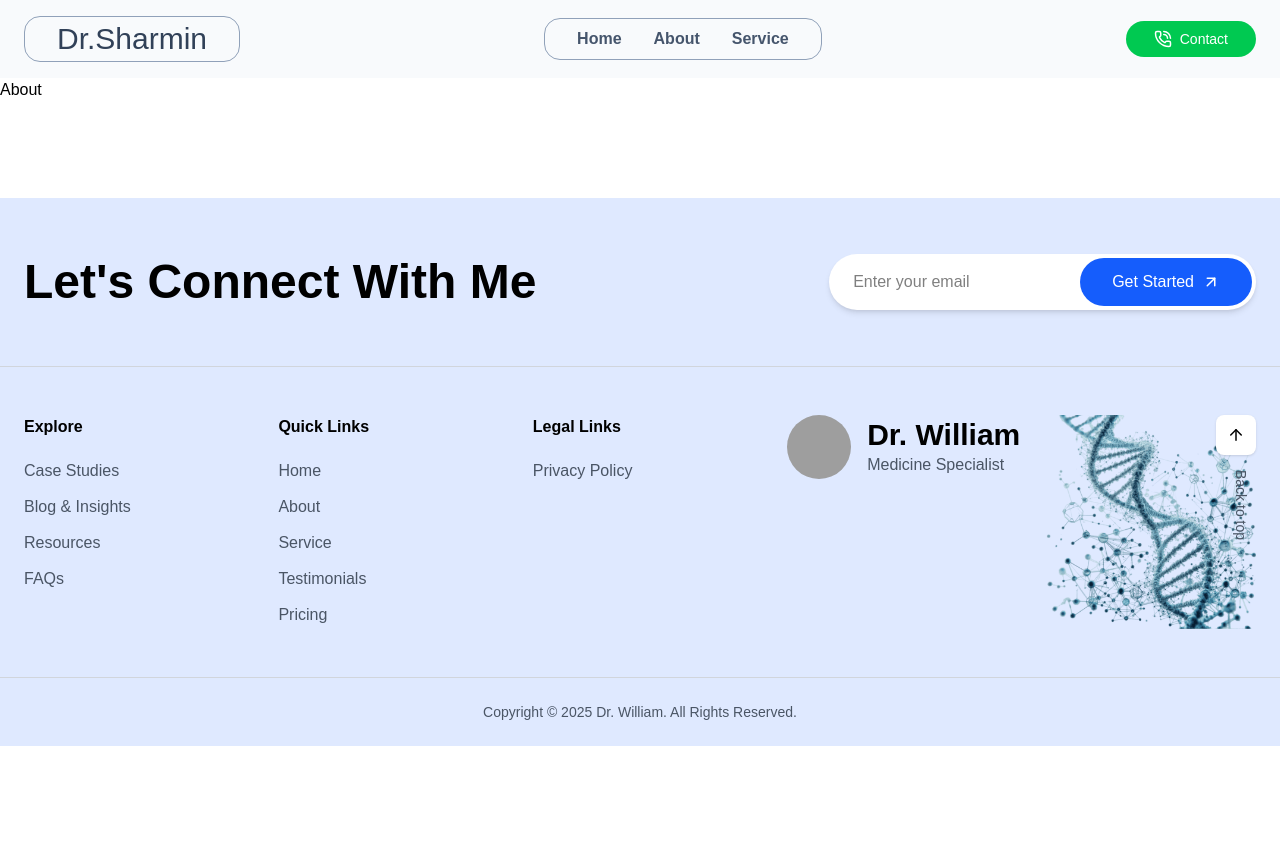
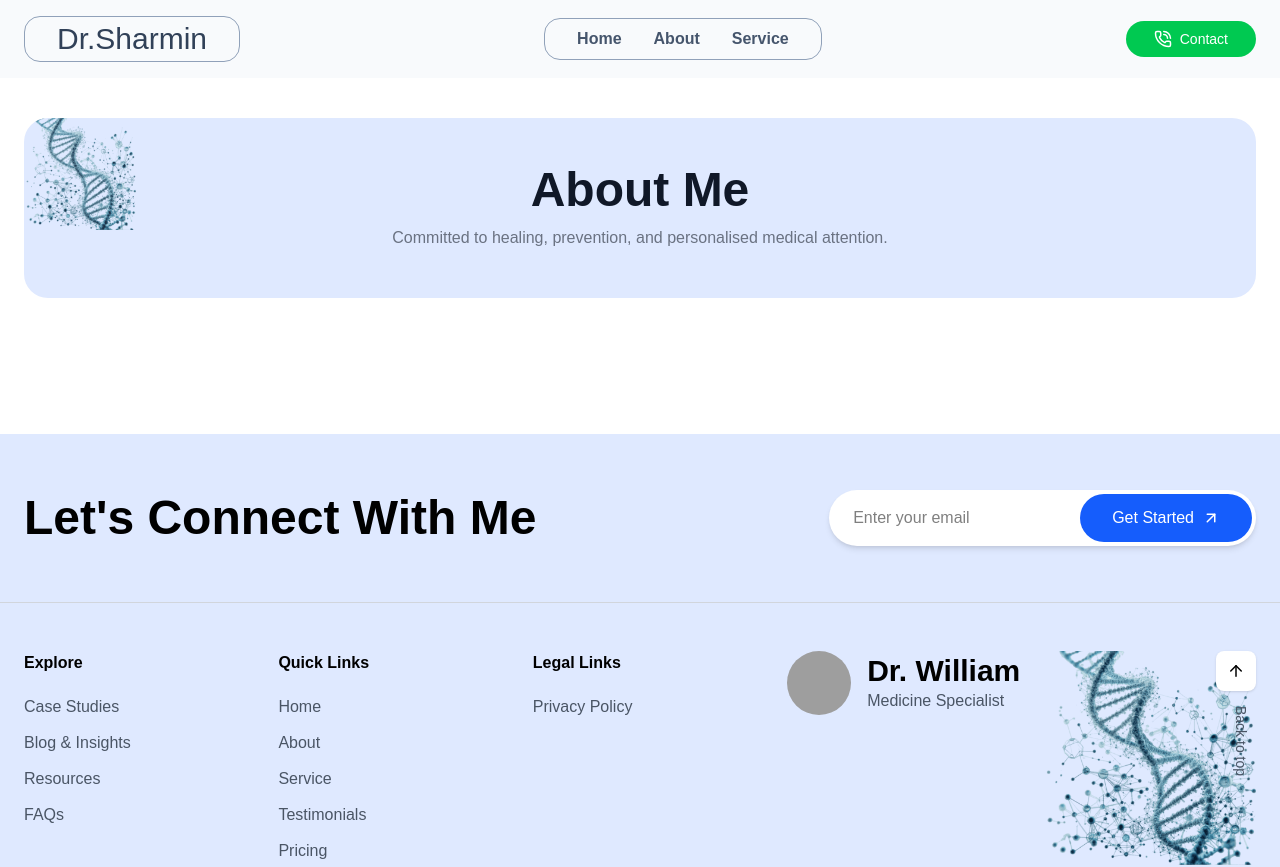
Before and after one commit to yeasin5060/doctor-portfolio, a React (Vite) app: page /about in a window 1280 px wide. Shown: the top 867 px of the page. Before the commit the page ends 800 px from the top, so only its background shows below. Built offline with nearby package versions, Linux system fonts and the light colour scheme; grey boxes are pictures that could not be loaded; the HTML template or start-up script is replaced by a standard one.

Commit message:
complete the about4sectiontitle jsx

```diff
--- /dev/null
+++ b/src/components/AboutSectionTitle.jsx
@@ -0,0 +1,24 @@
+import React from 'react'
+import dna from '../assets/dna.png'
+
+const AboutSectionTitle = () => {
+  return (
+    <div className="max-w-7xl mx-auto px-6 py-10">
+        <div className="relative bg-[#dfe9ff] rounded-[24px] overflow-hidden py-12">
+            {/* DNA Image */}
+            <img src={dna} alt="DNA" className="absolute top-0 left-0 w-24 md:w-28 opacity-90"/>
+            {/* Content */}
+            <div className="text-center">
+                <h2 className="text-3xl md:text-5xl font-bold text-gray-900">
+                    About Me
+                </h2>
+                <p className="mt-3 text-gray-500 text-sm md:text-base">
+                    Committed to healing, prevention, and personalised medical attention.
+                </p>
+            </div>
+        </div>
+    </div>
+  )
+}
+
+export default AboutSectionTitle
--- a/src/pages/About.jsx
+++ b/src/pages/About.jsx
@@ -1,8 +1,11 @@
 import React from 'react'
+import AboutSectionTitle from '../components/AboutSectionTitle'
 
 const About = () => {
   return (
-    <div>About</div>
+    <div>
+        <AboutSectionTitle/>
+    </div>
   )
 }
 
```
Also changed, not shown: src/components/AboutDoctore.jsx (added).
